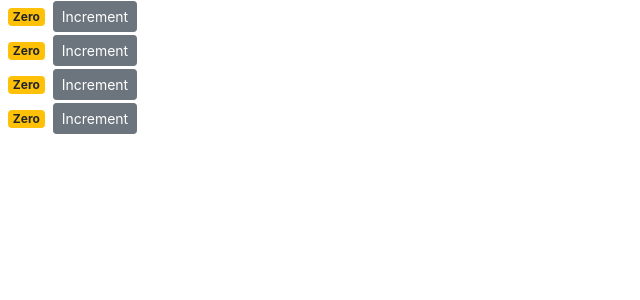
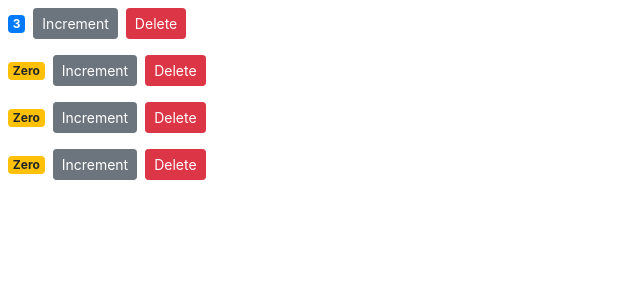
Before and after one commit to tessasullivan/counterApp, a React (Create React App) app: page / in a window 1280 px wide. Shown: the top 300 px of the page, without its empty margins (0-640 px from the left). Built offline with nearby package versions, Linux system fonts and the light colour scheme.

Commit message:
Added delete functionality

```diff
--- a/src/components/counter.jsx
+++ b/src/components/counter.jsx
@@ -2,23 +2,23 @@
 
 class Counter extends Component {
   state = {
-    count: 0,
+    value: this.props.counter.value
   };
 
   handleIncrement = () => {
     // console.log("Increment clicked", this);
-    this.setState({count: this.state.count + 1 })
-  }
+    this.setState({ value: this.state.value + 1 });
+  };
 
   getBadgeClasses() {
     let classes = "badge m-2 badge-";
-    classes += this.state.count === 0 ? "warning" : "primary";
+    classes += this.state.value === 0 ? "warning" : "primary";
     return classes;
   }
 
   formatCount() {
-    const { count } = this.state;
-    return count === 0 ? "Zero" : count;
+    const { value } = this.state;
+    return value === 0 ? "Zero" : value;
   }
 
   render() {
@@ -26,11 +26,13 @@
       <div>
         <span className={this.getBadgeClasses()}>{this.formatCount()}</span>
         <button
-          onClick={() => this.handleIncrement({ id:1 })}
+          onClick={this.handleIncrement}
           className="btn btn-secondary btn-sm"
         >
           Increment
         </button>
+        <button onClick={() => this.props.onDelete(this.props.counter.id)}
+        className="btn btn-danger btn-sm m-2">Delete</button>
       </div>
     );
   }
--- a/src/components/counters.jsx
+++ b/src/components/counters.jsx
@@ -1,22 +1,34 @@
-import React, { Component } from 'react';
-import Counter from './counter';
+import React, { Component } from "react";
+import Counter from "./counter";
 
 class Counters extends Component {
   state = {
     counters: [
-      { id: 1, value: 0},
-      { id: 2, value: 0},
-      { id: 3, value: 0},
-      { id: 4, value: 0},
+      { id: 1, value: 3 },
+      { id: 2, value: 0 },
+      { id: 3, value: 0 },
+      { id: 4, value: 0 }
     ]
+  };
+
+  handleDelete = counterId => {
+    console.log("counter id ", counterId);
+    const counters = this.state.counters.filter(c => c.id !== counterId);
+    this.setState({counters});
   };
 
   render() {
     return (
       <div>
-        {this.state.counters.map(counter => <Counter key={counter.id}/>)}
+        {this.state.counters.map(counter => (
+          <Counter
+            key={counter.id}
+            counter={counter}
+            onDelete={this.handleDelete}
+          />
+        ))}
       </div>
-     );
+    );
   }
 }
 
```
